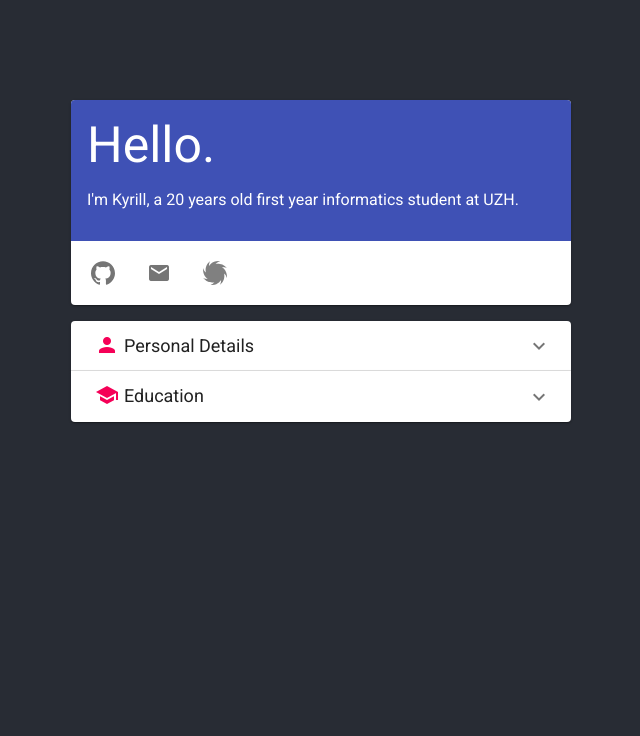
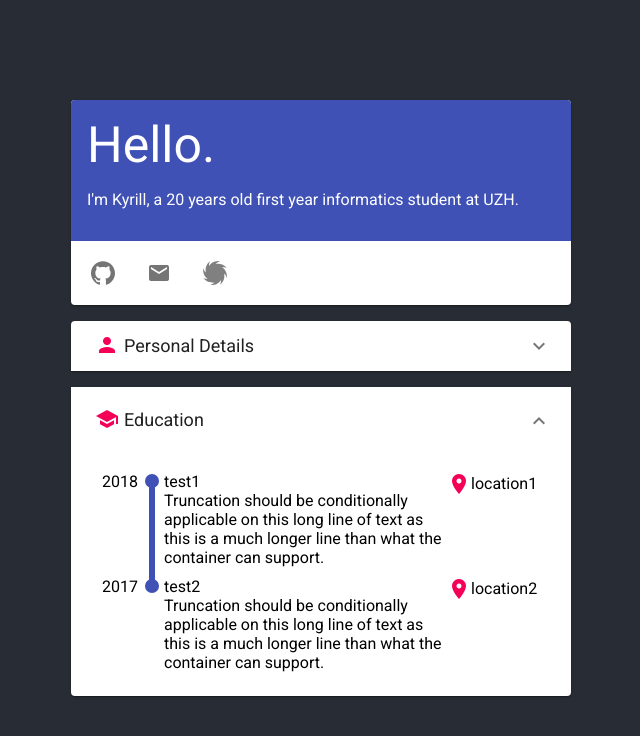
Before and after one commit to realChesta/homepage-v2, a React (Create React App) app: page / in a window 1280 px wide. Shown: the top 736 px of the page, without its empty margins (319-959 px from the left). Built offline with nearby package versions, Linux system fonts and the light colour scheme.

Commit message:
Started implementigng EducationPanel Time Graph

```diff
--- a/src/js/EducationPanel.js
+++ b/src/js/EducationPanel.js
@@ -6,12 +6,16 @@ import {
   ExpansionPanel,
   ExpansionPanelSummary,
   ExpansionPanelDetails,
+  Grid
 } from "@material-ui/core";
+import TimeGraph from "./TimeGraph";
+
+import '../styles/EducationPanel.css';
 
 class EducationPanel extends Component {
   render() {
     return (
-      <ExpansionPanel>
+      <ExpansionPanel expanded={true}>
         <ExpansionPanelSummary expandIcon={<Icon>expand_more</Icon>}>
           <Icon color="secondary">school</Icon>
           <Typography style={{marginLeft: "5px", fontSize: "18px", fontWeight: "regular"}}>
@@ -19,6 +23,9 @@ class EducationPanel extends Component {
           </Typography>
         </ExpansionPanelSummary>
         <ExpansionPanelDetails>
+          <div className="grid-container">
+            <TimeGraph/>
+          </div>
         </ExpansionPanelDetails>
       </ExpansionPanel>
     );
--- /dev/null
+++ b/src/js/TimeGraph.js
@@ -0,0 +1,44 @@
+import React, {Component} from 'react';
+import {withTheme} from '@material-ui/core';
+
+import "../styles/TimeGraph.css";
+import TimeItem from "./TimeItem";
+
+class TimeGraph extends Component {
+  constructor(props) {
+    super(props);
+
+    this.dates = [
+      {"year": 2018, name: "test1", "location": "location1"},
+      {"year": 2017, name: "test2", "location": "location2"},
+      {"year": 2016, name: "test3", "location": "location3"},
+      {"year": 2014, name: "test4", "location": "location4"},
+    ];
+  }
+
+
+  render() {
+    //sort by year
+    this.dates.sort((a,b) => { return a.year - b.year; });
+    this.dates.reverse();
+
+    return (
+      <div className="graph-container">
+        <TimeItem year="2018" title="test1" location="location1">
+          <label style={{ maxWidth: "100%"}}>
+            Truncation should be conditionally applicable on this long line of text
+            as this is a much longer line than what the container can support.
+          </label>
+        </TimeItem>
+        <TimeItem year="2017" title="test2" location="location2" last={true}>
+          <label style={{ maxWidth: "100%"}}>
+            Truncation should be conditionally applicable on this long line of text
+            as this is a much longer line than what the container can support.
+          </label>
+        </TimeItem>
+      </div>
+    );
+  }
+}
+
+export default withTheme()(TimeGraph);
--- /dev/null
+++ b/src/js/TimeItem.js
@@ -0,0 +1,82 @@
+import React, {Component} from 'react';
+import {withTheme, Grid, Typography, Icon} from '@material-ui/core';
+
+import '../styles/TimeItem.css';
+
+class TimeItem extends Component {
+
+  sizeCallback = (element) => {
+    this.refDiv = element;
+  };
+
+  componentWillMount() {
+    this.updateDimensions();
+  }
+
+  componentDidMount() {
+    window.addEventListener("resize", this.updateDimensions);
+    this.updateDimensions();
+  }
+
+  componentWillUnmount() {
+    window.removeEventListener("resize", this.updateDimensions);
+  }
+
+  updateDimensions = () => {
+    if (this.refDiv) {
+      this.setState({height: this.refDiv.clientHeight});
+    }
+  };
+
+  render() {
+    const primary = this.props.theme.palette.primary.main;
+
+    let graphStyle = {
+      backgroundColor: primary,
+    };
+    if (this.state && !this.props.last) {
+      //compensate for margin of 10px
+      graphStyle["height"] = (this.state.height + 10) || "0px";
+    }
+
+    return (
+      <div className="item-container" ref={this.sizeCallback}>
+        <div className="item-year">
+          <label className="year-text">{this.props.year}</label>
+        </div>
+        <div className="item-dot-wrapper">
+          <div className="item-dot" style={{backgroundColor: primary}}/>
+          <div className="graph-line" style={graphStyle}/>
+        </div>
+        <div className="item-title">
+          <label className="item-title-text">
+            {this.props.title}
+          </label>
+          {this.props.children}
+        </div>
+        <div className="item-location">
+          <div className="item-location-container">
+            <Icon color="secondary">place</Icon>
+            <label>{this.props.location}</label>
+          </div>
+        </div>
+      </div>
+    );
+
+    let old = <Grid container alignItems="enter" className="item-container">
+      <Grid item className="item-year">
+        <Typography className="year-text">{this.props.year}</Typography>
+      </Grid>
+      <Grid item className="item-dot"/>
+      <Grid item className="item-title" xs>
+        <Typography className="title">
+          {this.props.title}
+        </Typography>
+      </Grid>
+      <Grid item className="item-location">
+      </Grid>
+    </Grid>;
+  }
+}
+
+export default withTheme()(TimeItem);
--- a/src/styles/EducationPanel.css
+++ b/src/styles/EducationPanel.css
@@ -0,0 +1,3 @@
+.grid-container {
+    width: 100%;
+}
--- /dev/null
+++ b/src/styles/TimeGraph.css
@@ -0,0 +1,5 @@
+.graph-container {
+    min-width: 50px;
+    width: 100%;
+    min-height: 50px;
+}
--- /dev/null
+++ b/src/styles/TimeItem.css
@@ -0,0 +1,65 @@
+.item-container {
+    margin-top: 10px;
+    width: 100%;
+    display: flex;
+}
+
+.item-year {
+    width: 50px;
+    flex-shrink: 0;
+}
+
+.item-dot-wrapper {
+    width: 14px;
+    height: 14px;
+    border-radius: 7px;
+    margin-top: 2px;
+    flex-shrink: 0;
+    overflow: visible;
+    z-index: 0;
+}
+
+.item-dot {
+    position: absolute;
+    width: 14px;
+    height: 14px;
+    border-radius: 7px;
+}
+
+.item-title {
+    min-width: 50px;
+    padding-left: 5px;
+    flex-shrink: 0;
+    flex-grow: 1;
+    flex-basis: 0;
+}
+
+.item-location {
+    min-width: 100px;
+    flex-shrink: 0;
+}
+
+.item-location-container {
+    display: flex;
+    align-items: center;
+    flex-basis: 0;
+}
+
+.year-text {
+    display: block;
+    width: 100%;
+    text-align: center;
+}
+
+.item-title-text {
+    display: block;
+}
+
+.graph-line {
+    position: relative;
+    top: 7px;
+    left: 4px;
+    width: 6px;
+    background-color: cornflowerblue;
+    z-index: -1;
+}
```
